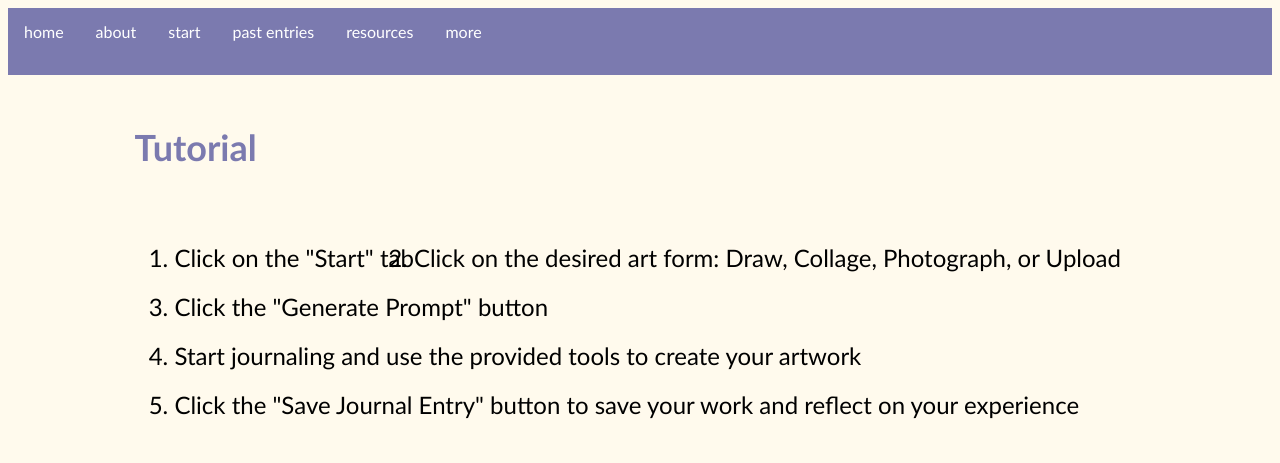
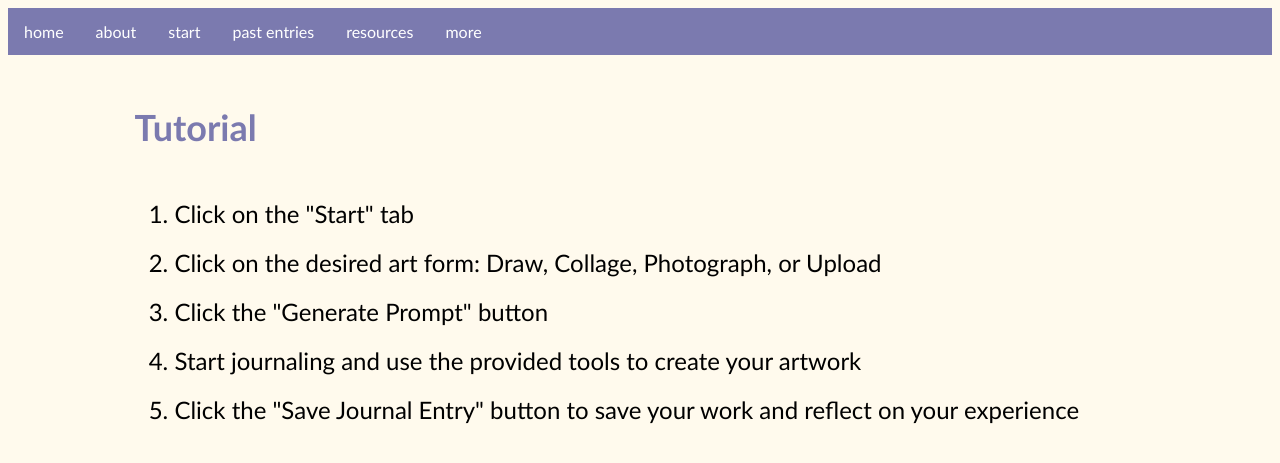
Before and after one commit to sylvieed/ColourfulCounseling2, a Flask app: page /tutorial in a window 1280 px wide. Shown: the top 463 px of the page. Run offline with Flask 2, Linux system fonts and the light colour scheme.

Commit message:
Fix tutorial page

```diff
--- a/app/static/main.css
+++ b/app/static/main.css
@@ -27,7 +27,7 @@ body {
 }
 
 /* navbar */
-ul {
+#navbar ul {
     list-style-type: none;
     margin: 0;
     padding: 0;
@@ -35,11 +35,11 @@ ul {
     background-color: #7b7aaf;
 }
 
-li {
+#navbar li {
     float: left;
 }
 
-li a {
+#navbar li a {
     display: block;
     color: white;
     text-align: center;
@@ -47,15 +47,15 @@ li a {
     text-decoration: none;
 }
 
-li a:hover {
+.nvar li a:hover {
     background-color: #9695D4;
 }
 
-li.dropdown {
+#navbar li.dropdown {
     display: inline-block;
 }
 
-.dropdown-content {
+#navbar .dropdown-content {
     display: none;
     position: absolute;
     background-color: #7b7aaf;
@@ -64,7 +64,7 @@ li.dropdown {
     z-index: 1;
 }
 
-.dropdown-content a {
+#navbar .dropdown-content a {
     color: white;
     padding: 12px 16px;
     text-decoration: none;
@@ -72,11 +72,11 @@ li.dropdown {
     text-align: left;
 }
 
-.dropdown-content a:hover {
+#navbar .dropdown-content a:hover {
     background-color: #9695D4;
 }
 
-.dropdown:hover .dropdown-content {
+#navbar .dropdown:hover .dropdown-content {
     display: block;
 }
 
--- a/app/templates/tutorial.html
+++ b/app/templates/tutorial.html
@@ -6,27 +6,26 @@
     <title>Tutorial Page</title>
     <style>
       /* Add styles for the tutorial page */
-      .container {
+      .tutorial {
         width: 80%;
         margin: 0 auto;
       }
-      h1 {
-        text-align: center;
+      .tutorial h1 {
         font-size: 36px;
         margin-top: 50px;
       }
-      ol {
+      .tutorial ol {
         font-size: 24px;
         margin-top: 50px;
       }
-      li {
+      .tutorial li {
         margin-bottom: 20px;
       }
     </style>
   </head>
   <body>
-    <div class="container">
-      <h1 class = "title" >Tutorial</h1>
+    <div class="tutorial">
+      <h1 class="title" >Tutorial</h1>
       <ol>
         <li>Click on the "Start" tab</li>
         <li>Click on the desired art form: Draw, Collage, Photograph, or Upload</li>
```
